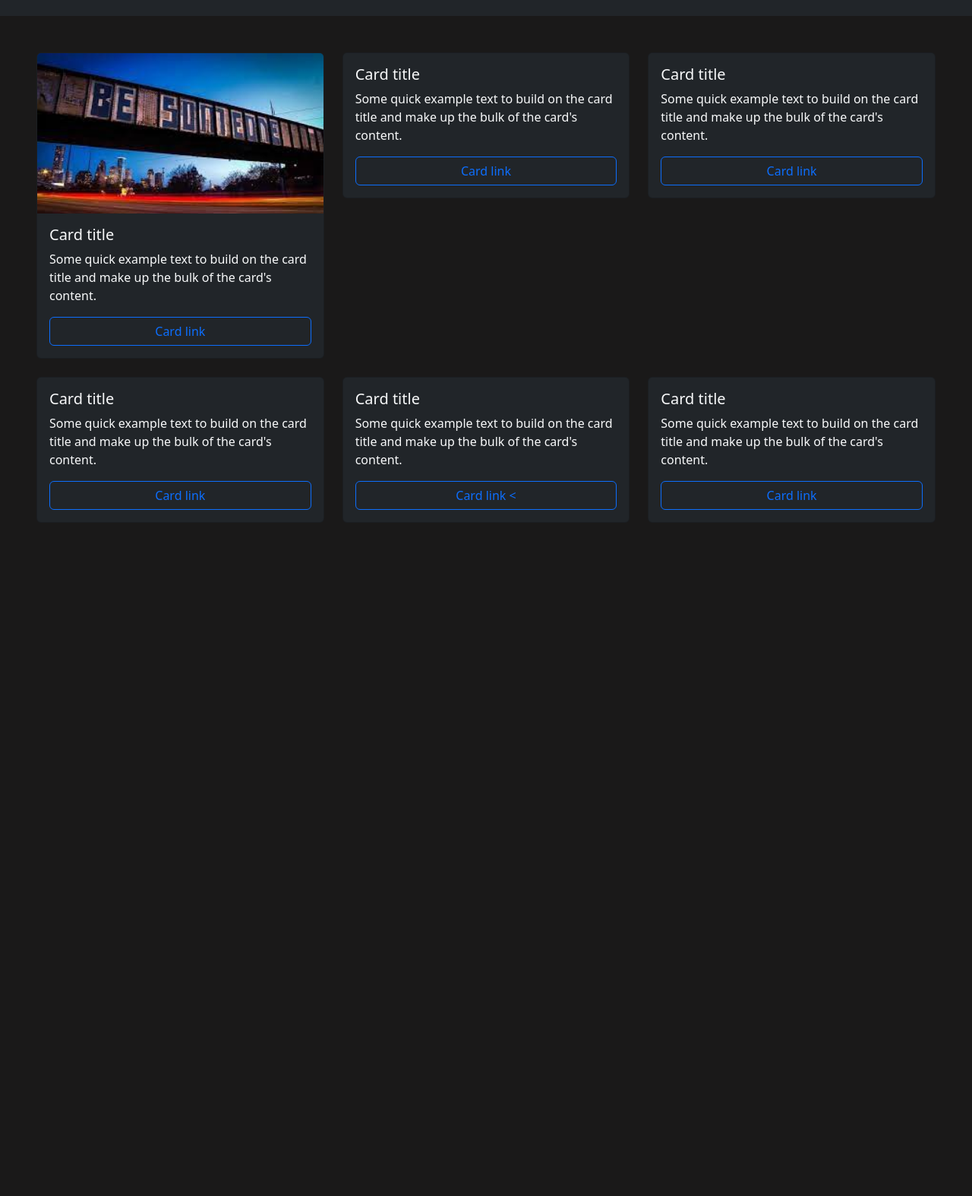
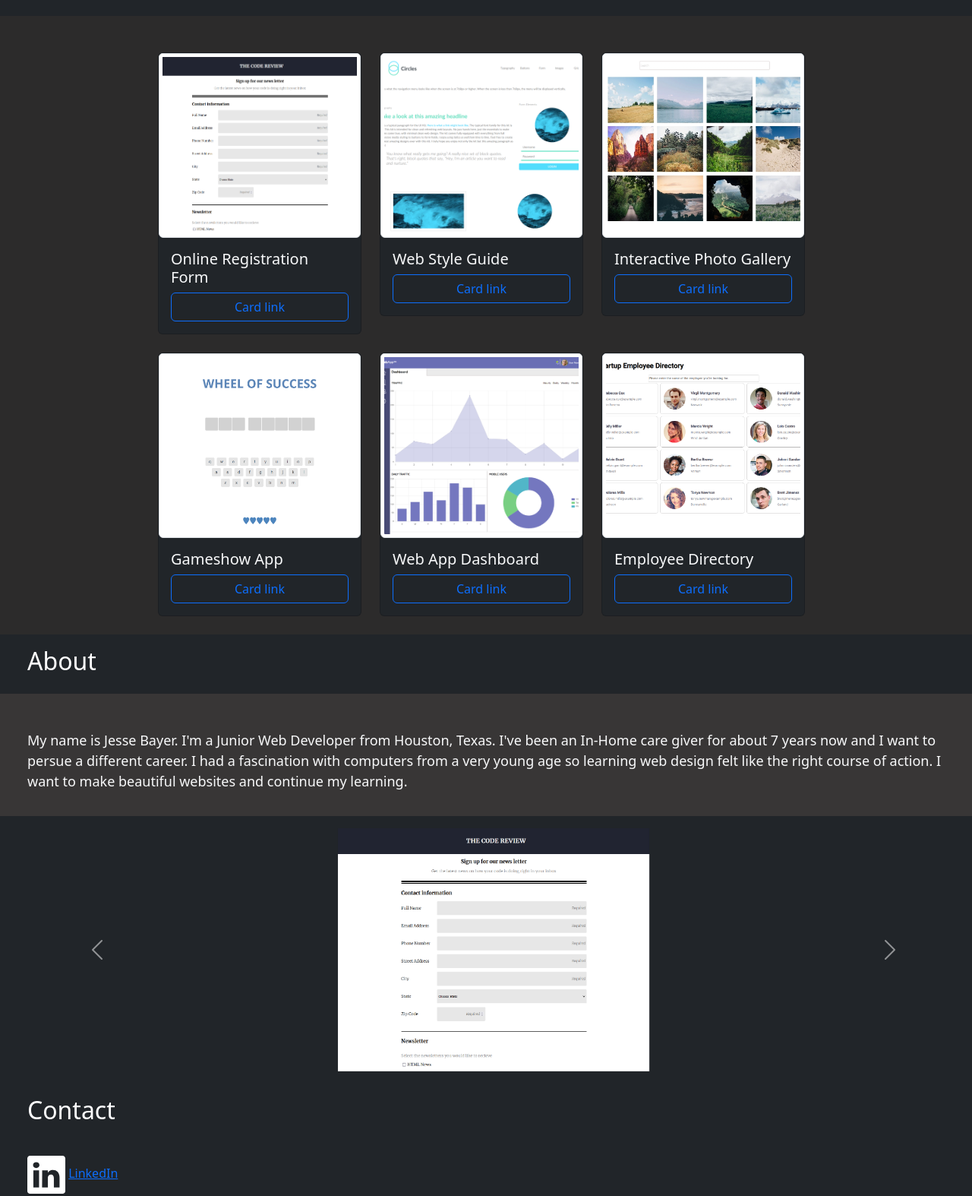
Before and after one commit to JesseBayer/Tech-Degree-Project-9, a plain HTML site: page index.html in a window 1280 px wide. Shown: the part 451-2025 px from the top of the page at 76% size. Before the commit the page ends 1163 px from the top, so only its background shows below. Drawn offline with nearby package versions, Linux system fonts and the light colour scheme.

Commit message:
Finished basic styling

```diff
--- a/custom.css
+++ b/custom.css
@@ -1,9 +1,10 @@
+
 body {
-    background-color: rgb(26, 25, 25);
+    background-color: rgb(44, 43, 43);
 }
 
 .nav-link {
-    color: aquamarine;
+    color: rgb(101, 144, 236);
 }
 
 .jumbotron {
@@ -16,3 +17,34 @@ body {
 .lead {
     padding-top: 40px;
 }
+
+.card-img-top {
+    width: 100%;
+    height: 19vw;
+    object-fit: cover;
+}
+
+.about {
+    background-color: rgb(56, 54, 54);
+}
+
+.about p {
+    padding-top: 2rem;
+    font-size: 18px;
+}
+
+.carousel-item img {
+    object-fit:contain;
+    object-position: center;
+    height: 40vh;
+    overflow: hidden;
+}
+
+/* *{
+    outline: 1px solid red;
+} */
+
+.row {
+    padding-right: 0px;
+    margin-right: 0px;
+}
--- a/index.html
+++ b/index.html
@@ -24,10 +24,10 @@
                     <a class="nav-link active" aria-current="page" href="#">Home</a>
                   </li>
                   <li class="nav-item">
-                    <a class="nav-link" href="#">About</a>
+                    <a class="nav-link" href="#">Projects</a>
                   </li>
                   <li class="nav-item">
-                    <a class="nav-link" href="#">Projects</a>
+                    <a class="nav-link" href="#">About</a>
                   </li>
                   <li class="nav-item">
                     <a class="nav-link" href="#">Contact</a>
@@ -40,8 +40,8 @@
         <!-- /NavBar -->
 
         <!-- Jumbotron -->
-        <div class="jumbotron container-fluid bg-secondary text-light">
-            <div class="container container-fluid text-start">
+        <div class="jumbotron bg-secondary text-light">
+            <div class="text-start">
             <h1 class="display-4">Hi, I'm Jesse.</h1>
             <p class="lead "><strong>I'm a Junior Developer From Houston, Texas.</strong></p>
             </div>
@@ -49,17 +49,10 @@
         <!-- Jumbotron -->
 
         <!-- Main Content -->
-        <div class="container-full-bg">
+        <div class="container-full">
             <div class="row">
-              <div class="col-xl-12 text-bg-dark p-3 ps-5">
+              <div class="col-l-12 text-bg-dark p-3 ps-5">
                 <h2>Projects</h2>
-
-              </div>
-              <div class="col">
-
-              </div>
-              <div class="col">
-
               </div>
             </div>
           </div>
@@ -67,19 +60,14 @@
 
 
       <!-- Cards -->
-        <div class="container-full-bg px-5 pt-5">
+        <div class="container-full px-5 pt-5 w-75 mx-auto">
           <div class="row">
-              <div class="col-lg-4 mb-4">
+              <div class="col-xl-4 mb-4">
                   <div class="card bg-dark">
-                      <img class="card-img-top" src="img/download.jpg" alt="">
+                      <img class="card-img-top img-thumbnail" src="img/Online Registration form/9c8fee1641c361e1cd785596ac264a99.png" alt="Online Registration Form">
 
                       <div class="card-body">
-                          <h5 class="card-title text-light">Card title</h5>
-                          <p class="card-text text-light">
-                              Some quick example text to build on
-                              the card title and make up the bulk
-                              of the card's content.
-                          </p>
+                          <h5 class="card-title text-light">Online Registration Form</h5>
 
                           <a href="#" class="btn btn-outline-primary btn-m col-12">
                               Card link
@@ -88,17 +76,12 @@
                       </div>
                   </div>
               </div>
-              <div class="col-lg-4 mb-4">
+              <div class="col-xl-4 mb-4">
                   <div class="card bg-dark">
-                      <img class="card-img-top" src="" alt="">
+                      <img class="card-img-top img-thumbnail" src="img/Web Style Guide/1fc3648d926e40eab231108faa3c512a.png" alt="Web Style Guide">
 
                       <div class="card-body">
-                          <h5 class="card-title text-light">Card title</h5>
-                          <p class="card-text text-light">
-                              Some quick example text to build on the
-                              card title and make up the bulk of the
-                              card's content.
-                          </p>
+                          <h5 class="card-title text-light">Web Style Guide</h5>
 
                           <a href="#" class="btn btn-outline-primary btn-m col-12">
                               Card link
@@ -107,77 +90,60 @@
                       </div>
                   </div>
               </div>
-              <div class="col-lg-4 mb-4">
+              <div class="col-xl-4 mb-4">
                 <div class="card bg-dark">
-                    <img class="card-img-top" src="" alt="">
+                    <img class="card-img-top img-thumbnail" src="img/Photo Gallery/d95d2484042da1cd1b5676ea64105668.jpg" alt="Photo Gallery">
 
                     <div class="card-body">
-                        <h5 class="card-title text-light">Card title</h5>
-                        <p class="card-text text-light">
-                            Some quick example text to build on the
-                            card title and make up the bulk of the
-                            card's content.
-                        </p>
+                        <h5 class="card-title text-light">Interactive Photo Gallery</h5>
 
                         <a href="#" class="btn btn-outline-primary btn-m col-12">
                             Card link
-                        </a
+                        </a>
                             <i class="far fa-heart"></i></a>
                     </div>
                 </div>
             </div>
-            <div class="col-lg-4 mb-4">
+            <div class="col-xl-4 mb-4">
               <div class="card bg-dark">
-                  <img class="card-img-top" src="" alt="">
+                  <img class="card-img-top img-thumbnail" src="img/Gameshow app/e7625aa8870bba2a4ce123ce0fe9656a.png" alt="Gameshow App">
 
                   <div class="card-body">
-                      <h5 class="card-title text-light">Card title</h5>
-                      <p class="card-text text-light">
-                          Some quick example text to build on the
-                          card title and make up the bulk of the
-                          card's content.
-                      </p>
+                      <h5 class="card-title text-light">Gameshow App</h5>
+
 
                       <a href="#" class="btn btn-outline-primary btn-m col-12">
                           Card link
-                      </
+                      </a>
                           <i class="far fa-heart"></i></a>
                   </div>
               </div>
           </div>
-          <div class="col-lg-4 mb-4">
+          <div class="col-xl-4 mb-4">
             <div class="card bg-dark">
-                <img class="card-img-top" src="" alt="">
+                <img class="card-img-top img-thumbnail" src="img/Webapp dashboard/8769e61fd5ef1bf254eb7b0f09c2f555.png" alt="Web App Dashboard">
 
                 <div class="card-body">
-                    <h5 class="card-title text-light">Card title</h5>
-                    <p class="card-text text-light">
-                        Some quick example text to build on the
-                        card title and make up the bulk of the
-                        card's content.
-                    </p>
+                    <h5 class="card-title text-light">Web App Dashboard</h5>
+
 
                     <a href="#" class="btn btn-outline-primary btn-m col-12">
                         Card link
-                    <
+                    </a>
                         <i class="far fa-heart"></i></a>
                 </div>
             </div>
         </div>
-        <div class="col-lg-4 mb-4">
+        <div class="col-xl-4 mb-4">
           <div class="card bg-dark">
-              <img class="card-img-top" src="" alt="">
+              <img class="card-img-top img-thumbnail" src="img/Employee Directory/6ebe90c1872cb2d77dd415eb4049991a.png" alt="Employee Directory using an API">
 
               <div class="card-body">
-                  <h5 class="card-title text-light">Card title</h5>
-                  <p class="card-text text-light">
-                      Some quick example text to build on the
-                      card title and make up the bulk of the
-                      card's content.
-                  </p>
+                  <h5 class="card-title text-light">Employee Directory</h5>
 
                   <a href="#" class="btn btn-outline-primary btn-m col-12">
                       Card link
+                </a>
 
                       <i class="far fa-heart"></i></a>
               </div>
@@ -187,6 +153,101 @@
       </div>
       <!-- /Cards -->
 
-        <!-- /Main Content -->
+      <!-- About -->
+      <div class="container-full">
+        <div class="row">
+          <div class="col-l-12 text-bg-dark p-3 ps-5">
+            <h2>About</h2>
+        </div>
+      </div>
+    </div>
+
+    <div class="container-full">
+        <div class="row">
+            <div class="col-l-12 about p-3 ps-5">
+                <p class="text-light">My name is Jesse Bayer. I'm a Junior Web Developer from Houston, Texas. I've been an In-Home care giver for about 7 years now and I want to persue a different career. I had a fascination with computers from a very young age so learning web design felt like the right course of action. I want to make beautiful websites and continue my learning.
+                </p>
+            </div>
+        </div>
+    </div>
+    <!-- /About -->
+
+    <!-- Carousel -->
+
+    <div class="container-full">
+        <div class="row">
+          <div class="col-l-12 text-bg-dark p-3 ps-5">
+
+            <div id="carouselExampleInterval" class="carousel slide" data-bs-ride="carousel">
+                <div class="carousel-inner">
+                  <div class="carousel-item active" data-bs-interval="10000">
+                    <img src="img/Online Registration form/9c8fee1641c361e1cd785596ac264a99.png" class="d-block w-100" alt="...">
+                  </div>
+                  <div class="carousel-item" data-bs-interval="2000">
+                    <img src="img/Web Style Guide/1fc3648d926e40eab231108faa3c512a.png" class="d-block w-100" alt="...">
+                  </div>
+                  <div class="carousel-item">
+                    <img src="img/Photo Gallery/d95d2484042da1cd1b5676ea64105668.jpg" class="d-block w-100" alt="...">
+                  </div>
+                  <div class="carousel-item">
+                    <img src="img/Photo Gallery/aa808ed0ba2116096bd6d77b384ea8ae.jpg" class="d-block w-100" alt="...">
+                  </div>
+                  <div class="carousel-item">
+                    <img src="img/Gameshow app/e7625aa8870bba2a4ce123ce0fe9656a.png" class="d-block w-100" alt="...">
+                  </div>
+                  <div class="carousel-item">
+                    <img src="img/Webapp dashboard/8769e61fd5ef1bf254eb7b0f09c2f555.png" class="d-block w-100" alt="...">
+                  </div>
+                  <div class="carousel-item">
+                    <img src="img/Employee Directory/6ebe90c1872cb2d77dd415eb4049991a.png" class="d-block w-100" alt="...">
+                  </div>
+                  <div class="carousel-item">
+                    <img src="img/Employee Directory/b94df39b84e1e19e982c8d8b3da6d79c.png" class="d-block w-100" alt="...">
+                  </div>
+                </div>
+                <button class="carousel-control-prev" type="button" data-bs-target="#carouselExampleInterval" data-bs-slide="prev">
+                  <span class="carousel-control-prev-icon" aria-hidden="true"></span>
+                  <span class="visually-hidden">Previous</span>
+                </button>
+                <button class="carousel-control-next" type="button" data-bs-target="#carouselExampleInterval" data-bs-slide="next">
+                  <span class="carousel-control-next-icon" aria-hidden="true"></span>
+                  <span class="visually-hidden">Next</span>
+                </button>
+              </div>
+
+        </div>
+      </div>
+    </div>
+
+    <!-- /Carousel -->
+
+    <!-- Footer -->
+    <div class="container-full mb-5">
+        <div class="row">
+            <div class="col-l-12 text-bg-dark p-3 ps-5">
+                <h2>Contact</h2>
+            </div>
+        </div>
+        <div class="row">
+            <div class="col-l-12 text-bg-dark p-3 ps-5">
+                <svg xmlns="http://www.w3.org/2000/svg" width="50" height="50" fill="currentColor" class="bi bi-linkedin" viewBox="0 0 16 16">
+                    <path d="M0 1.146C0 .513.526 0 1.175 0h13.65C15.474 0 16 .513 16 1.146v13.708c0 .633-.526 1.146-1.175 1.146H1.175C.526 16 0 15.487 0 14.854V1.146zm4.943 12.248V6.169H2.542v7.225h2.401zm-1.2-8.212c.837 0 1.358-.554 1.358-1.248-.015-.709-.52-1.248-1.342-1.248-.822 0-1.359.54-1.359 1.248 0 .694.521 1.248 1.327 1.248h.016zm4.908 8.212V9.359c0-.216.016-.432.08-.586.173-.431.568-.878 1.232-.878.869 0 1.216.662 1.216 1.634v3.865h2.401V9.25c0-2.22-1.184-3.252-2.764-3.252-1.274 0-1.845.7-2.165 1.193v.025h-.016a5.54 5.54 0 0 1 .016-.025V6.169h-2.4c.03.678 0 7.225 0 7.225h2.4z"/>
+                  </svg>
+                <a href="https://www.linkedin.com/in/jesse-bayer-654b99182/" target="_blank">LinkedIn</a>
+            </div>
+        </div>
+        <div class="row">
+            <div class="col-l-12 text-bg-dark p-3 ps-5">
+                <svg xmlns="http://www.w3.org/2000/svg" width="50" height="50" fill="currentColor" class="bi bi-envelope" viewBox="0 0 16 16">
+                    <path d="M0 4a2 2 0 0 1 2-2h12a2 2 0 0 1 2 2v8a2 2 0 0 1-2 2H2a2 2 0 0 1-2-2V4Zm2-1a1 1 0 0 0-1 1v.217l7 4.2 7-4.2V4a1 1 0 0 0-1-1H2Zm13 2.383-4.708 2.825L15 11.105V5.383Zm-.034 6.876-5.64-3.471L8 9.583l-1.326-.795-5.64 3.47A1 1 0 0 0 2 13h12a1 1 0 0 0 .966-.741ZM1 11.105l4.708-2.897L1 5.383v5.722Z"/>
+                  </svg>
+                <a href = "mailto: jessebayer53@gmail.com" target="_blank">Email</a>
+            </div>
+        </div>
+    </div>
+
+    <!-- /Footer -->
+
+    <!-- /Main Content -->
     </body>
 </html>
```
Also changed, not shown: img/Employee Directory/6ebe90c1872cb2d77dd415eb4049991a.png (added), img/Employee Directory/b94df39b84e1e19e982c8d8b3da6d79c.png (added), img/Gameshow app/e7625aa8870bba2a4ce123ce0fe9656a.png (added), img/Online Registration form/9c8fee1641c361e1cd785596ac264a99.png (added), img/Photo Gallery/aa808ed0ba2116096bd6d77b384ea8ae.jpg (added), img/Photo Gallery/d95d2484042da1cd1b5676ea64105668.jpg (added), img/Web Style Guide/1fc3648d926e40eab231108faa3c512a.png (added), img/Webapp dashboard/8769e61fd5ef1bf254eb7b0f09c2f555.png (added).
